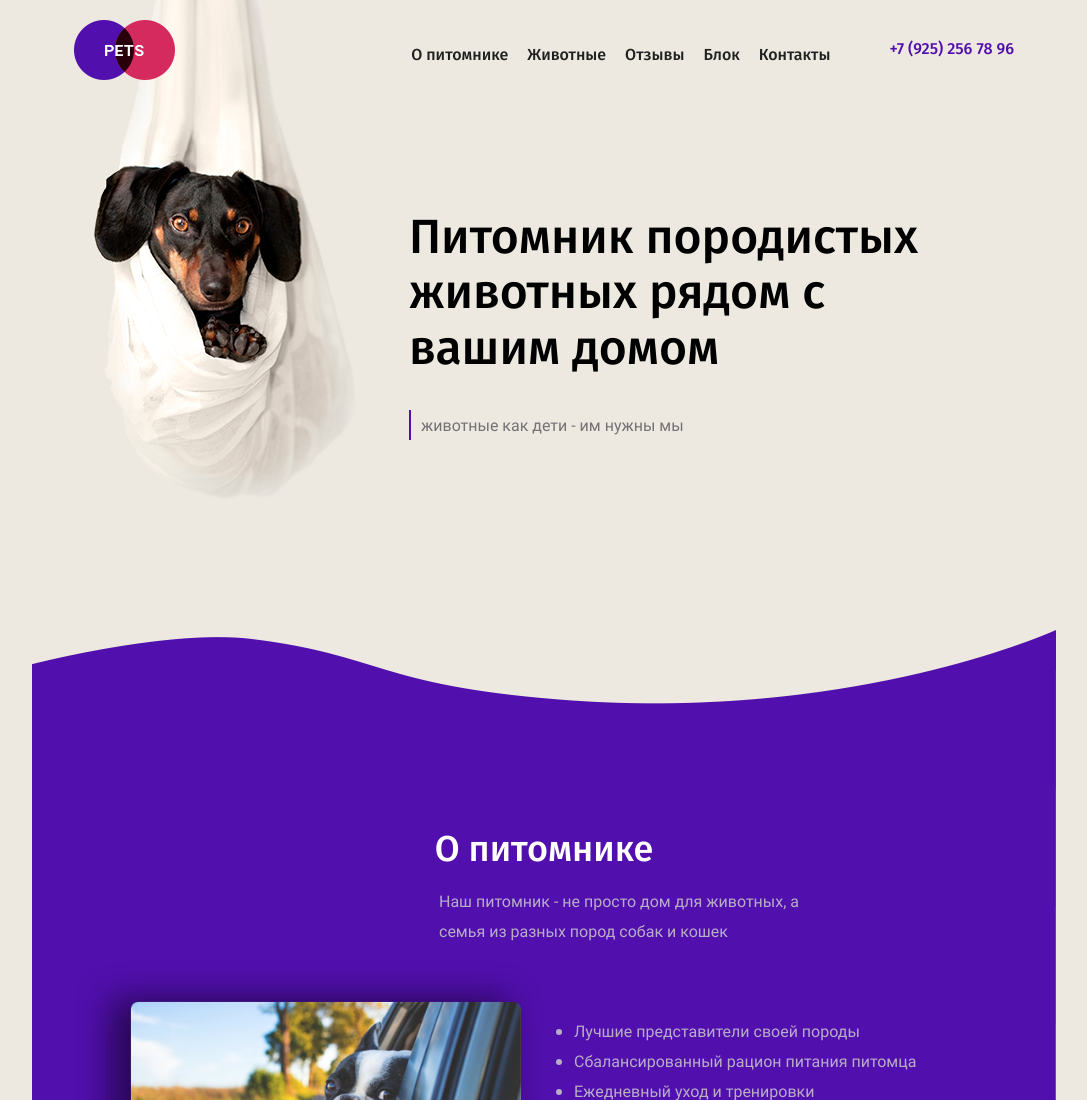
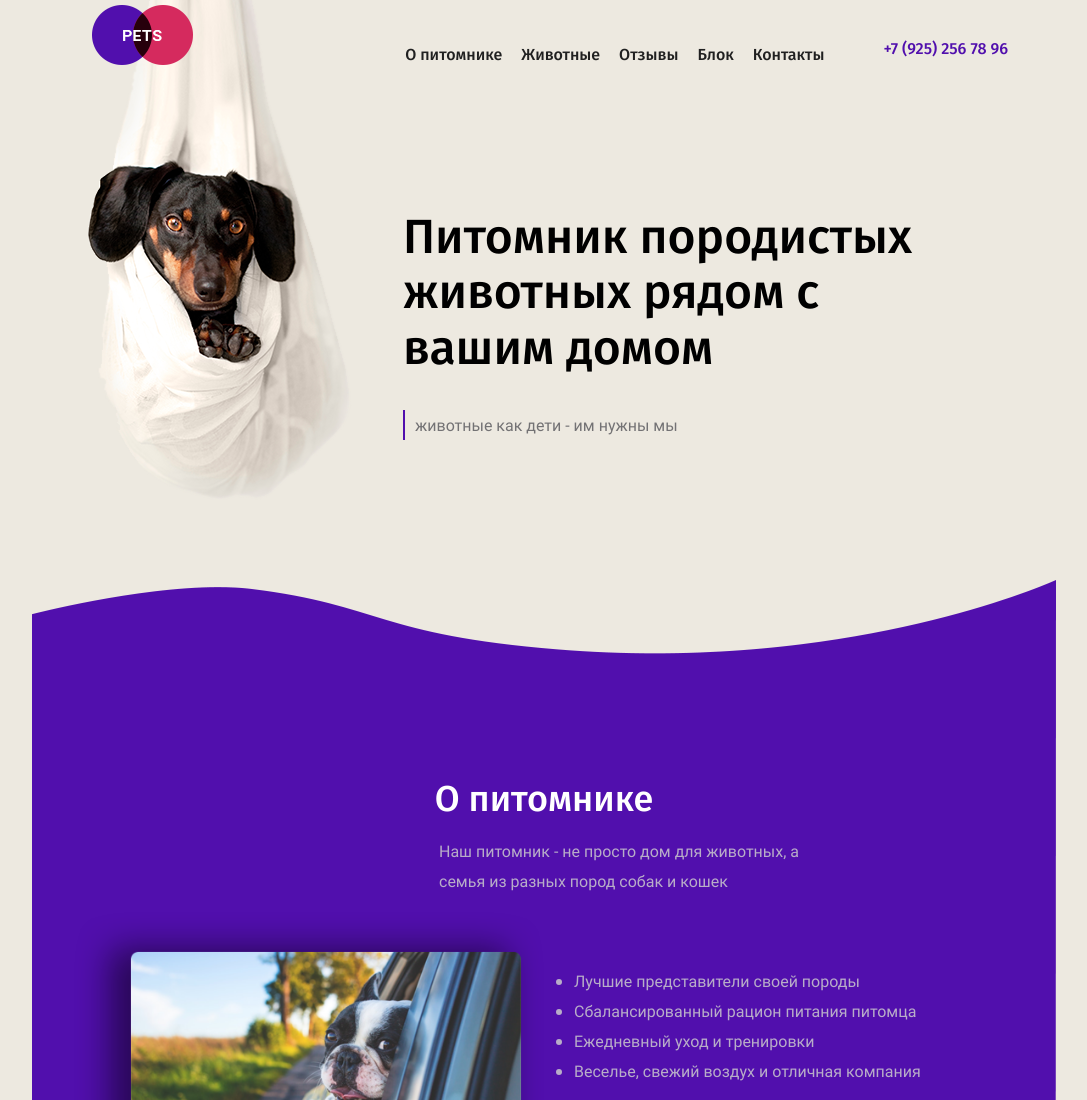
Before and after one commit to Ispaniolochka/Ispaniolochka.github.io, a plain HTML site: page index.html in a window 1280 px wide. Shown: the top 1100 px of the page, without its empty margins (96-1183 px from the left). Drawn offline with Linux system fonts and the light colour scheme.

Commit message:
pixelperfect header dog

```diff
--- a/style/style.css
+++ b/style/style.css
@@ -15,15 +15,19 @@ body {
 .container_header {
 	background-image: url(../images/dog.png);
 	background-repeat: no-repeat;
-	height: 550px;
-	background-position: 0px -10px;
+    height: 500px;
+    margin-left: 36px;
+    margin-top: 0px;
+    background-position: 0px -10px;
 }
 .logo {
 	float: left;
 	width: 20%;
 }
 .logo_img {
-	margin-top: 20px;
+    margin-left: 24px;
+    margin-top: 5px;
+
 }
 .menu-header {
 	float: right;
```
